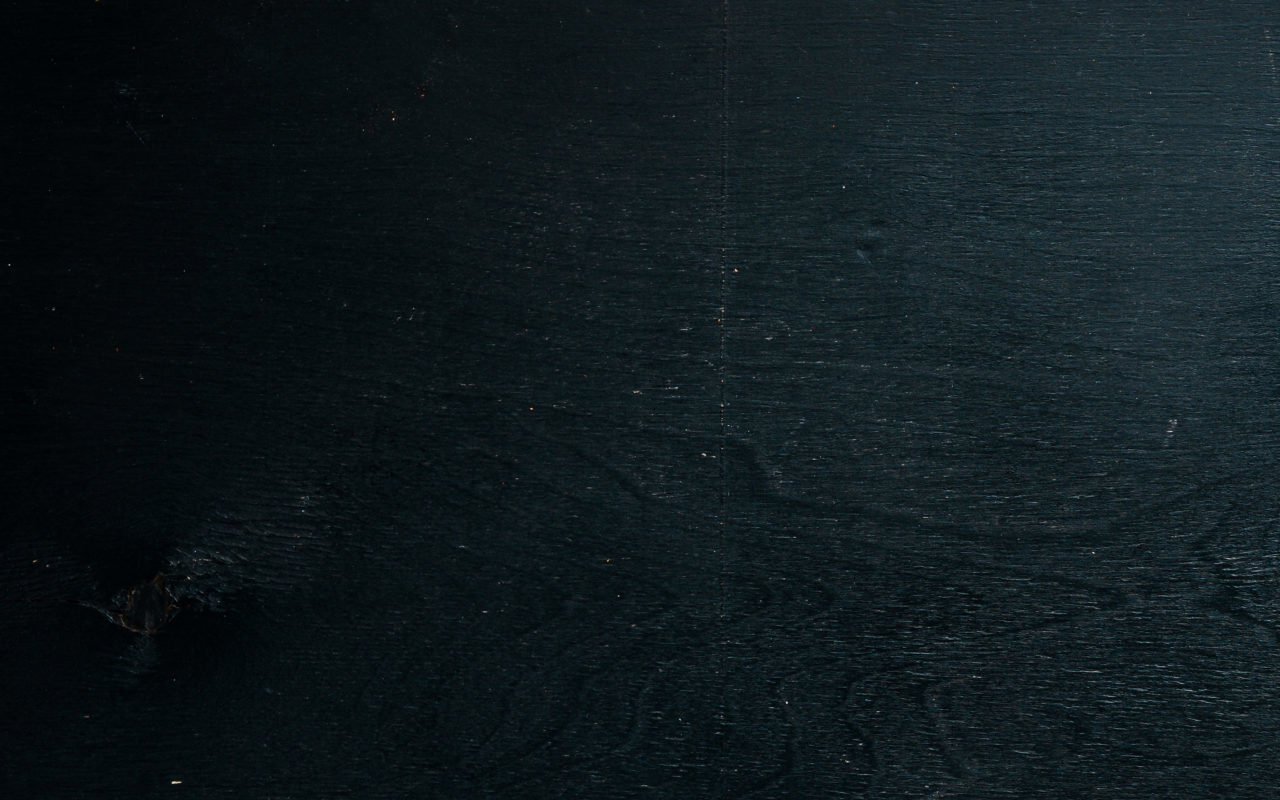
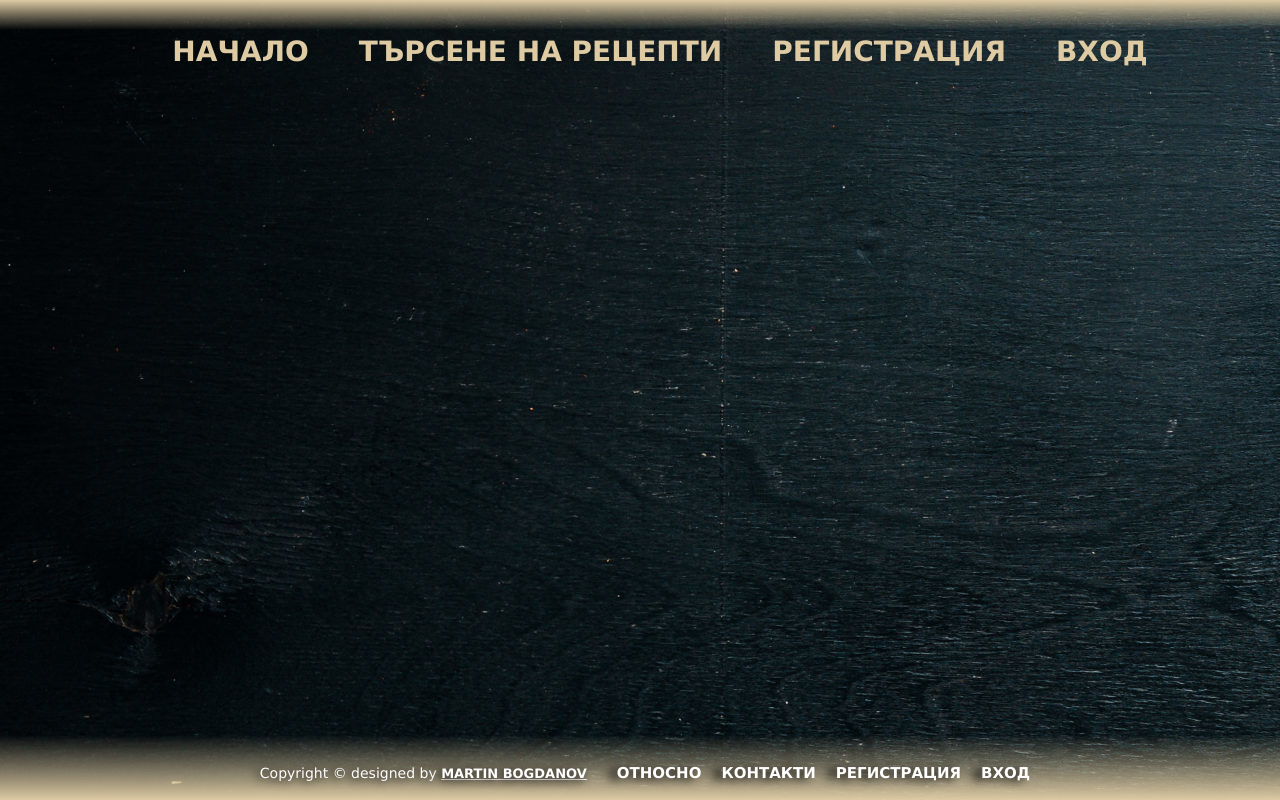
Before and after one commit to SpooRe91/react-cook-blog, a React (Create React App) app in the folder client/: page /about in a window 1280 px wide. Before the commit this address had no page. Built offline with nearby package versions, Linux system fonts and the light colour scheme.

Commit message:
Update Navbar.js

```diff
--- a/client/src/components/NavBars/Navbar.js
+++ b/client/src/components/NavBars/Navbar.js
@@ -1,13 +1,13 @@
 import { GuestNavBar } from "./GuestNavBar"
 import { UserNavBar } from "./UserNavBar"
 
-export const NavBar = ({ user }) => {
+export const NavBar = ({ user, setUser }) => {
     console.log({ user });
 
     return (
         <nav>
-            {user.id !== undefined && user.id !== null
-                ? <UserNavBar key={user.id} {...user}/>
+            {user !== null && user.id
+                ? <UserNavBar {...user} setUser={setUser} />
                 : <GuestNavBar />
             }
         </nav >);
```
